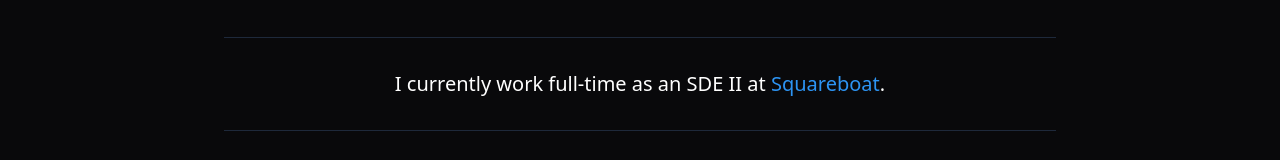
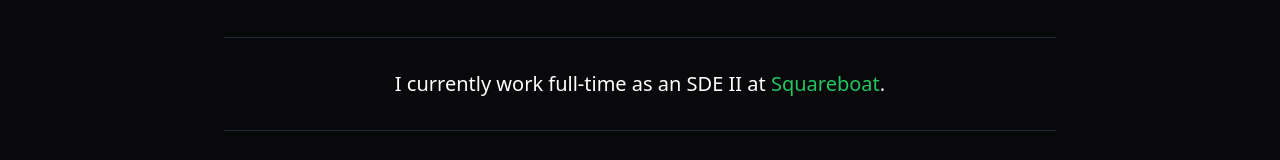
Before and after one commit to chetanbohra26/chetan-bohra-website, a React (Vite) app: page / in a window 1280 px wide. Shown: the part 396-556 px from the top of the page. Built offline with nearby package versions, Linux system fonts and the light colour scheme.

Commit message:
Color change for company name

```diff
--- a/src/components/views/Content.tsx
+++ b/src/components/views/Content.tsx
@@ -94,7 +94,7 @@ const Content = () => {
 			<Separator className="w-2/3 mx-auto my-8 bg-slate-800" />
 
 			<Label className="text-center text-xl">
-				I currently work full-time as an SDE II at <a href='https://squareboat.com' target='_blank' style={{ color: '#2d94f3' }}>Squareboat</a>.
+				I currently work full-time as an SDE II at <a href='https://squareboat.com' target='_blank' className='text-green-500'>Squareboat</a>.
 			</Label>
 
 			<Separator className="w-2/3 mx-auto my-8 bg-slate-800" />
```
